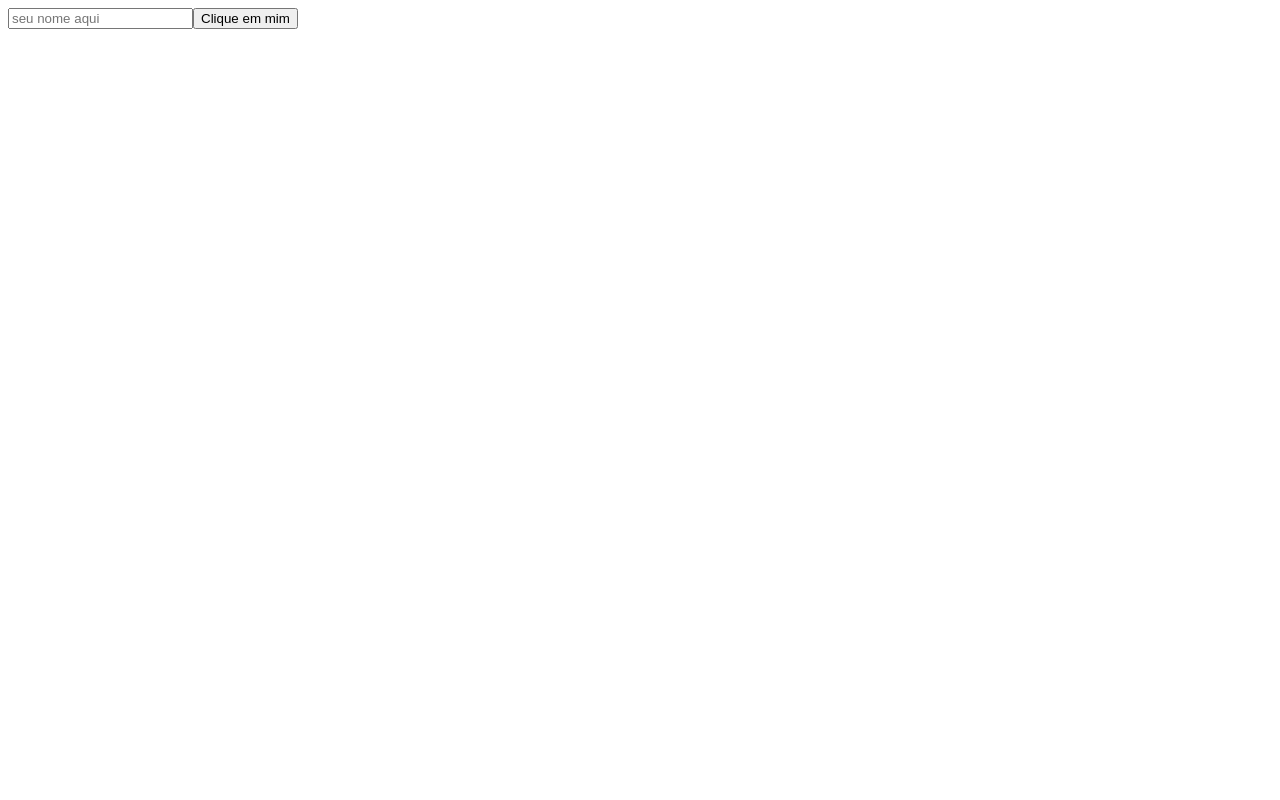
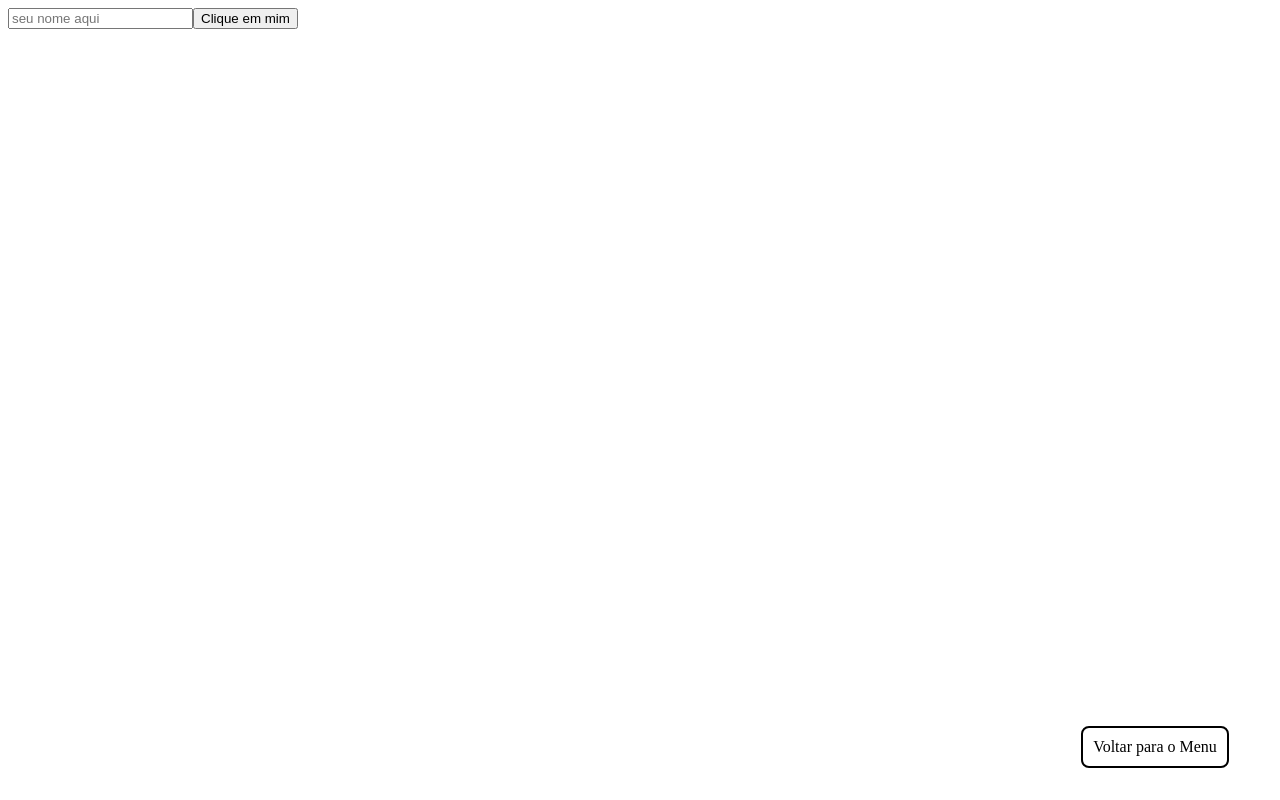
Before and after one commit to lizvidotti91/programacao-web-senai, a plain HTML site: page hello-world-js-pw/index.html in a window 1280 px wide. Drawn offline with Linux system fonts and the light colour scheme.

Commit message:
Edicao Readme

```diff
--- a/hello-world-js-pw/index.html
+++ b/hello-world-js-pw/index.html
@@ -5,10 +5,14 @@
     <meta charset="UTF-8" />
     <meta name="viewport" content="width=device-width, initial-scale=1.0" />
     <title>Document</title>
+    <link rel="stylesheet" href="style.css">
 </head>
 
 <body>
     <div id="app"></div>
+    <div class="btn-menu">
+        <a href="../index.html">Voltar para o Menu</a>
+    </div>
 </body>
 
 <!-- Importando arquivo JavaScript -->
--- /dev/null
+++ b/hello-world-js-pw/style.css
@@ -0,0 +1,24 @@
+.btn-menu{
+    border: 2px solid black;
+    border-radius: 1vh;
+    bottom: 4vh;
+    padding: 10px;
+    position: absolute;
+    right: 4vw;
+    transition: 0.3s;
+}
+
+.btn-menu:hover{
+    border: 2px solid red;
+}
+
+.btn-menu a{
+    color:black;
+    text-decoration: none;
+    transition: 0.3s;
+}
+
+.btn-menu a:hover{
+    color: red;
+    text-decoration: none;
+}
```
Also changed, not shown: index.html (+10 -7 lines), 2 other files.
